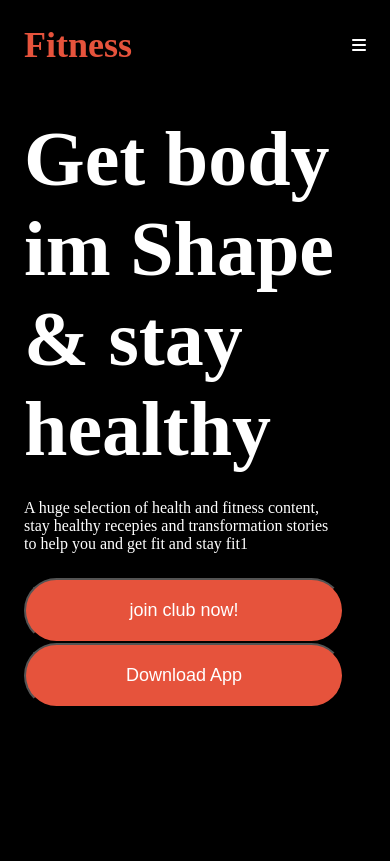
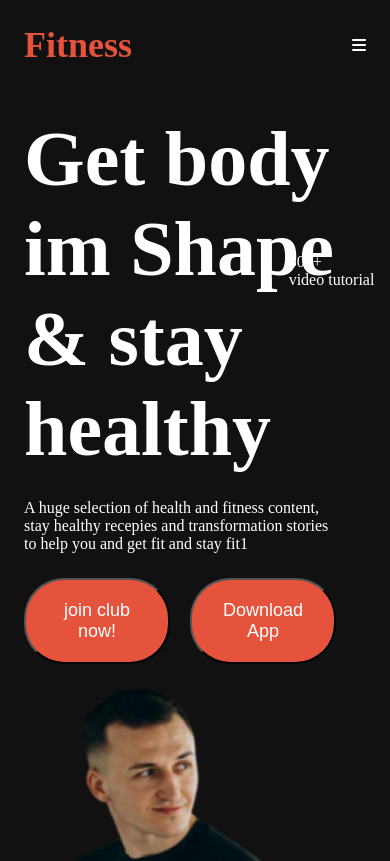
Before and after one commit to Mehedi7242/B10A2-versatile-ui-main, a plain HTML site: page index.html in a window 390 px wide. Shown: the top 861 px of the page. Drawn offline with Linux system fonts and the light colour scheme.

Commit message:
almost done home section

```diff
--- a/index.html
+++ b/index.html
@@ -36,6 +36,10 @@
 
                 <div class="home-img-section">
                     <img src="images/Images 2.png" alt="">
+                    <div class="overflow-icon-homepage">
+                        <p>300+</p>
+                        <p>video tutorial</p>
+                    </div>
                 </div>
             </div>
         </section>
--- a/responsive.css
+++ b/responsive.css
@@ -12,4 +12,28 @@
     .menu-icon{
         display: block;
     }
+
+    .home-banner-section{
+        display: block;
+
+    }
+
+    .button-container{
+        width: 100%;
+    }
+    .btn{
+        width: 50%;
+        height:auto
+
+    }
+    .home-title{
+        font-size: 4.875rem;
+        width: 100%;
+    }
+
+    .home-title-para{
+        font-size: 1rem;
+        padding: 25px 0px;
+        width: 100%;
+    }
 }
--- a/style.css
+++ b/style.css
@@ -1,8 +1,9 @@
 *{
-    background-color: black;
+
     color: white;
     margin: 0;
     padding: 0;
+
 
 }
 
@@ -20,6 +21,7 @@
     width: 100%;
     max-width: 1440px;
     margin: 0 auto;
+    background-color:#111111;
 
 }
 
@@ -68,28 +70,40 @@
     max-width: 1440px;
     margin: 0 auto;
     padding:1.5rem;
+
 }
 
 .home-title-section{
+    gap: 30px;
+    padding-right:20%;
+}
+
+.button-container{
+    display: flex;
     gap: 20px;
+    width: 60%;
+
 }
 
 .btn{
     font-size: 1.125rem;
-    gap: 10px;
     border-radius: 40px;
     background-color: rgba(230,83, 60, 1);
     padding: 20px;
-    width: 20rem;
+    width: 15rem;
 
 }
 .home-title{
     font-size: 4.875rem;
+    width: 60%;
+
+
 
 }
 .home-title-para{
     font-size: 1rem;
     padding: 25px 0px;
+    width: 60%;
 
 
 }
@@ -98,11 +112,16 @@
 }
 
 
-.home-title-section, .home-img-section {
-    flex-basis: 50%;
-    gap: 20px;
-}
 .home-img-section img {
     width: 100%; /* Ensure the image fills its container */
     height: auto;
+
 }
+
+.overflow-icon-homepage{
+    position:absolute;
+    right: 4%;
+    top: 30%;
+
+
+}
```
